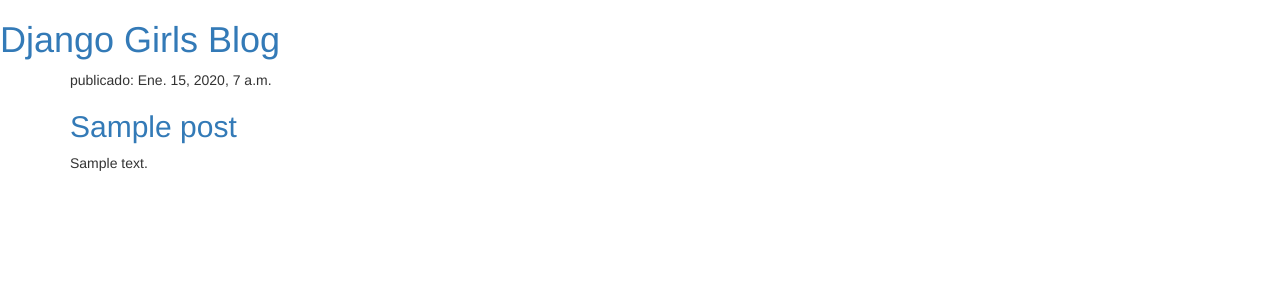
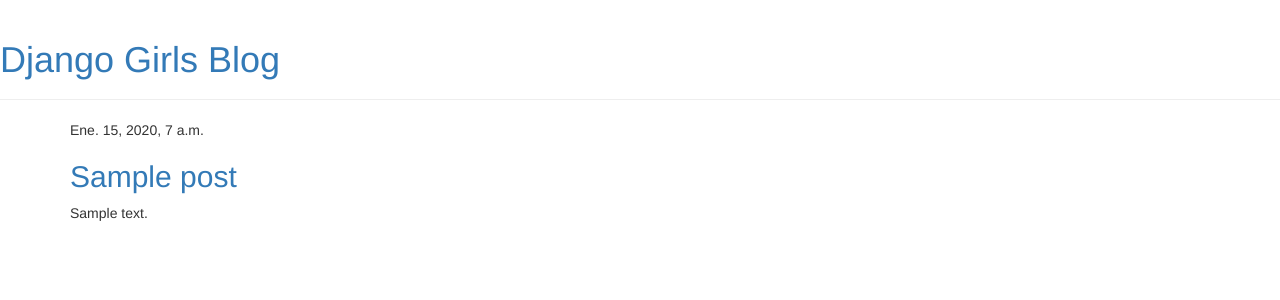
Before and after one commit to Martincuello17/django, a Django app: page / in a window 1280 px wide. Shown: the top 300 px of the page. Run offline with Django 3.2, Linux system fonts and the light colour scheme; tables that the repository leaves empty hold one stand-in row (values such as "Sample post"); some libraries are stand-ins or nearby versions.

Commit message:
Agregadas vistas y plantilla para el detalle del post del blog así como también CSS para el sitio.

```diff
--- /dev/null
+++ b/blog/templates/blog/base.html
@@ -0,0 +1,25 @@
+{% load static %}
+<html>
+
+<head>
+    <title>Django Girls blog</title>
+    <link rel="stylesheet" href="//maxcdn.bootstrapcdn.com/bootstrap/3.2.0/css/bootstrap.min.css">
+    <link rel="stylesheet" href="//maxcdn.bootstrapcdn.com/bootstrap/3.2.0/css/bootstrap-theme.min.css">
+    <link href='//fonts.googleapis.com/css?family=Lobster&subset=latin,latin-ext' rel='stylesheet' type='text/css'>
+    <link rel="stylesheet" href="{% static 'css/blog.css' %}">
+</head>
+
+<body>
+    <div class="page-header">
+        <h1><a href="/">Django Girls Blog</a></h1>
+    </div>
+    <div class="content container">
+        <div class="row">
+            <div class="col-md-8">
+                {% block content %} {% endblock %}
+            </div>
+        </div>
+    </div>
+</body>
+
+</html>
--- a/blog/templates/blog/post_list.html
+++ b/blog/templates/blog/post_list.html
@@ -1,34 +1,9 @@
-{% load static %}
-<html>
-
-<head>
-    <title>Django Girls blog</title>
-    <link rel="stylesheet" href="//maxcdn.bootstrapcdn.com/bootstrap/3.2.0/css/bootstrap.min.css">
-    <link rel="stylesheet" href="//maxcdn.bootstrapcdn.com/bootstrap/3.2.0/css/bootstrap-theme.min.css">
-    <link rel="stylesheet" href="{% static 'css/blog.css' %}">
-    <link href="//fonts.googleapis.com/css?family=Lobster&subset=latin,latin-ext" rel="stylesheet" type="text/css">
-</head>
-
-<body>
-    <div>
-        <h1><a href="/">Django Girls Blog</a></h1>
+{% extends 'blog/base.html' %} {% block content %} {% for post in posts %}
+<div class="post">
+    <div class="date">
+        {{ post.published_date }}
     </div>
-
-    <div class="content container">
-        <div class="row">
-            <div class="col-md-8">
-                {% for post in posts %}
-                <div class="post">
-                    <div class="date">
-                        <p>publicado: {{ post.published_date }}</p>
-                    </div>
-                    <h2><a href="">{{ post.title }}</a></h2>
-                    <p>{{ post.text|linebreaksbr }}</p>
-                </div>
-                {% endfor %}
-            </div>
-        </div>
-    </div>
-</body>
-
-</html>
+    <h2><a href="{% url 'post_detail' pk=post.pk %}">{{ post.title }}</a></h2>
+    <p>{{ post.text|linebreaksbr }}</p>
+</div>
+{% endfor %} {% endblock %}
--- a/blog/urls.py
+++ b/blog/urls.py
@@ -3,4 +3,5 @@
 
 urlpatterns = [
     path('', views.post_list, name='post_list'),
+    path('post/<int:pk>/', views.post_detail, name='post_detail'),
 ]
--- a/blog/views.py
+++ b/blog/views.py
@@ -1,7 +1,12 @@
-from django.shortcuts import render
+from django.shortcuts import render, get_object_or_404
 from django.utils import timezone
 from .models import Post
+
 
 def post_list(request):
     posts = Post.objects.filter(published_date__lte=timezone.now()).order_by('published_date')
     return render(request, 'blog/post_list.html', {'posts': posts})
+
+def post_detail(request, pk):
+    post = get_object_or_404(Post, pk=pk)
+    return render(request, 'blog/post_detail.html', {'post': post})
```
Also changed, not shown: blog/templates/blog/post_detail.html (added, +11 -0 lines).
